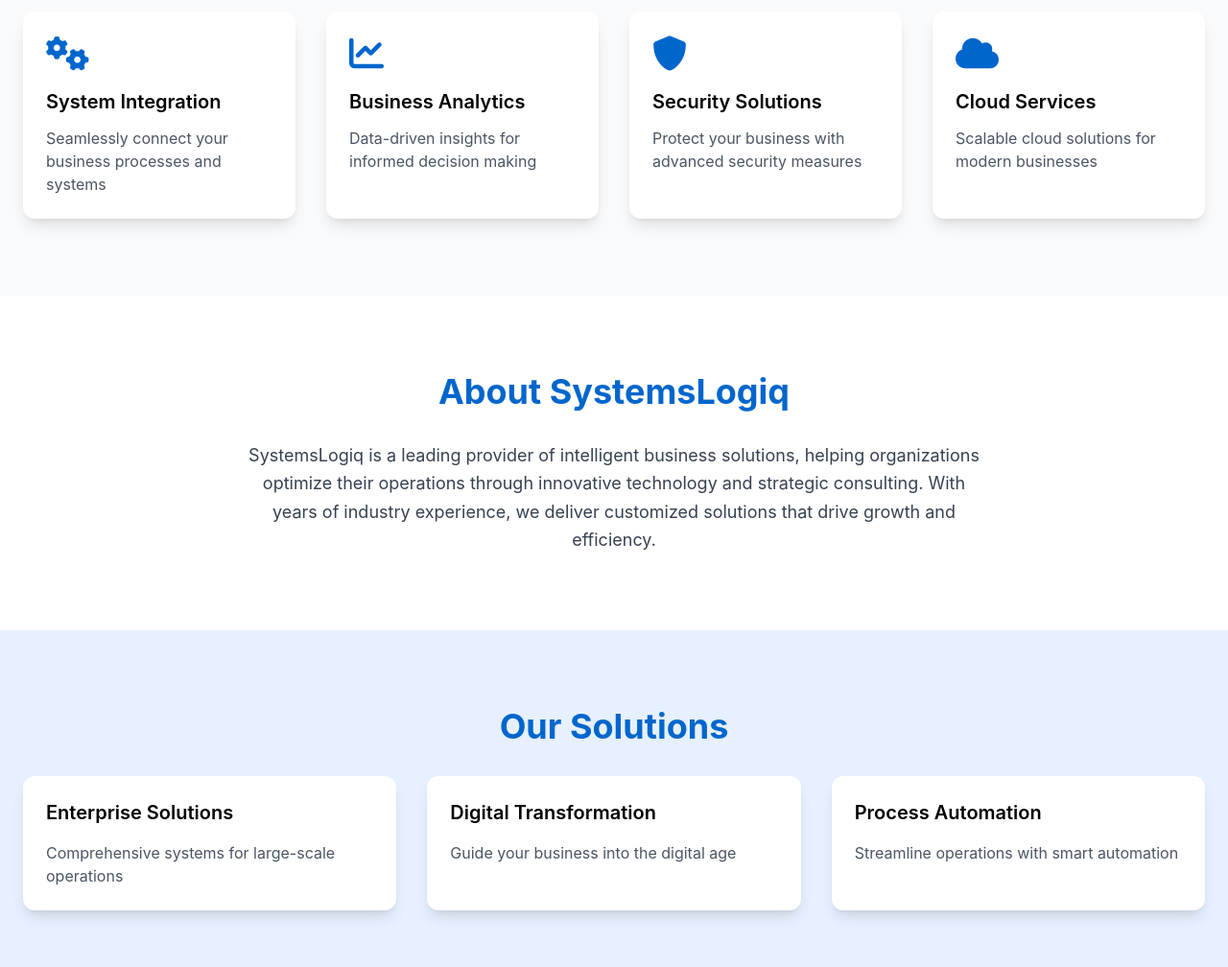
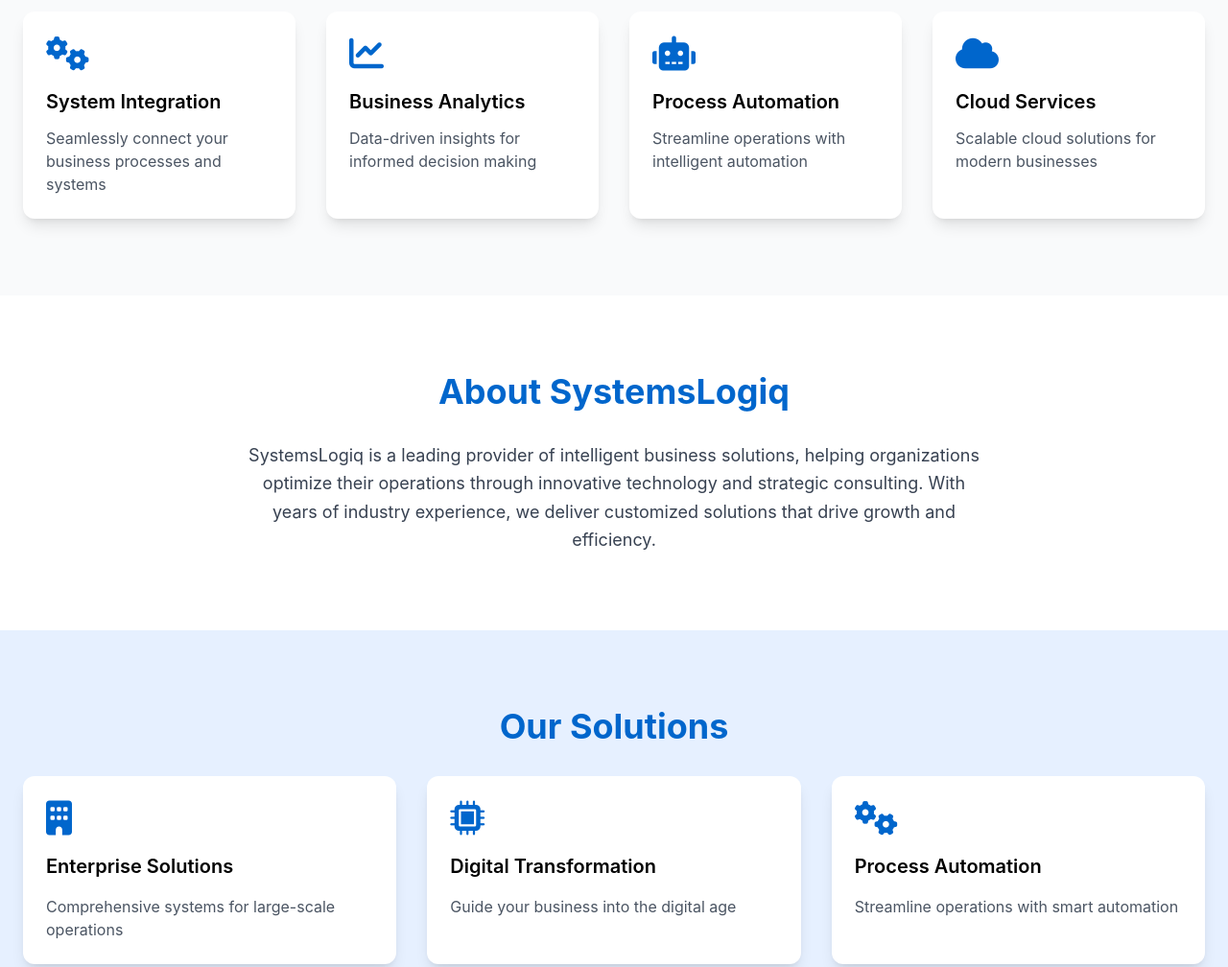
Before and after one commit to systemslogiq/www, a website: page index.html in a window 1280 px wide. Shown: the part 740-1748 px from the top of the page at 96% size. Drawn offline with Linux system fonts and the light colour scheme.

Commit message:
Update landing page: enhance button functionality, revise service descriptions, and dynamically display current year

```diff
--- a/index.html
+++ b/index.html
@@ -47,7 +47,7 @@
                 <p class="text-xl md:text-2xl mb-8 opacity-90">
                     Empowering businesses through innovative systems<br>and smart technology integration
                 </p>
-                <button class="bg-white text-primary hover:bg-gray-100 px-8 py-4 rounded-lg font-semibold text-lg transition-colors duration-300 shadow-lg hover:shadow-xl">
+                <button onclick="document.getElementById('contact').scrollIntoView({behavior: 'smooth'})" class="bg-white text-primary hover:bg-gray-100 px-8 py-4 rounded-lg font-semibold text-lg transition-colors duration-300 shadow-lg hover:shadow-xl">
                     Get Started
                 </button>
             </div>
@@ -75,10 +75,10 @@
                 </div>
                 <div class="card group">
                     <div class="text-primary text-4xl mb-4 group-hover:scale-110 transition-transform duration-300">
-                        <i class="fas fa-shield-alt"></i>
+                        <i class="fas fa-robot"></i>
                     </div>
-                    <h3 class="text-xl font-semibold mb-3">Security Solutions</h3>
-                    <p class="text-gray-600">Protect your business with advanced security measures</p>
+                    <h3 class="text-xl font-semibold mb-3">Process Automation</h3>
+                    <p class="text-gray-600">Streamline operations with intelligent automation</p>
                 </div>
                 <div class="card group">
                     <div class="text-primary text-4xl mb-4 group-hover:scale-110 transition-transform duration-300">
@@ -109,14 +109,23 @@
             <h2 class="section-title">Our Solutions</h2>
             <div class="grid grid-cols-1 md:grid-cols-3 gap-8">
                 <div class="card hover:translate-y-[-8px] transition-transform duration-300">
+                    <div class="text-primary text-4xl mb-4 group-hover:scale-110 transition-transform duration-300">
+                        <i class="fas fa-building"></i>
+                    </div>
                     <h3 class="text-xl font-semibold mb-4">Enterprise Solutions</h3>
                     <p class="text-gray-600">Comprehensive systems for large-scale operations</p>
                 </div>
                 <div class="card hover:translate-y-[-8px] transition-transform duration-300">
+                    <div class="text-primary text-4xl mb-4 group-hover:scale-110 transition-transform duration-300">
+                        <i class="fas fa-microchip"></i>
+                    </div>
                     <h3 class="text-xl font-semibold mb-4">Digital Transformation</h3>
                     <p class="text-gray-600">Guide your business into the digital age</p>
                 </div>
                 <div class="card hover:translate-y-[-8px] transition-transform duration-300">
+                    <div class="text-primary text-4xl mb-4 group-hover:scale-110 transition-transform duration-300">
+                        <i class="fas fa-cogs"></i>
+                    </div>
                     <h3 class="text-xl font-semibold mb-4">Process Automation</h3>
                     <p class="text-gray-600">Streamline operations with smart automation</p>
                 </div>
@@ -177,7 +186,7 @@
                 </div>
             </div>
             <div class="mt-12 pt-8 border-t border-gray-700 text-center text-gray-300">
-                <p>&copy; 2024 SystemsLogiq. All rights reserved.</p>
+                <p>&copy; <span id="currentYear"></span> SystemsLogiq. All rights reserved.</p>
             </div>
         </div>
     </footer>
@@ -232,6 +241,9 @@
             card.classList.add('opacity-0', 'translate-y-8', 'transition-all', 'duration-700');
             observer.observe(card);
         });
+
+        // Set current year in footer
+        document.getElementById('currentYear').textContent = new Date().getFullYear();
     </script>
 </body>
 </html>
```
